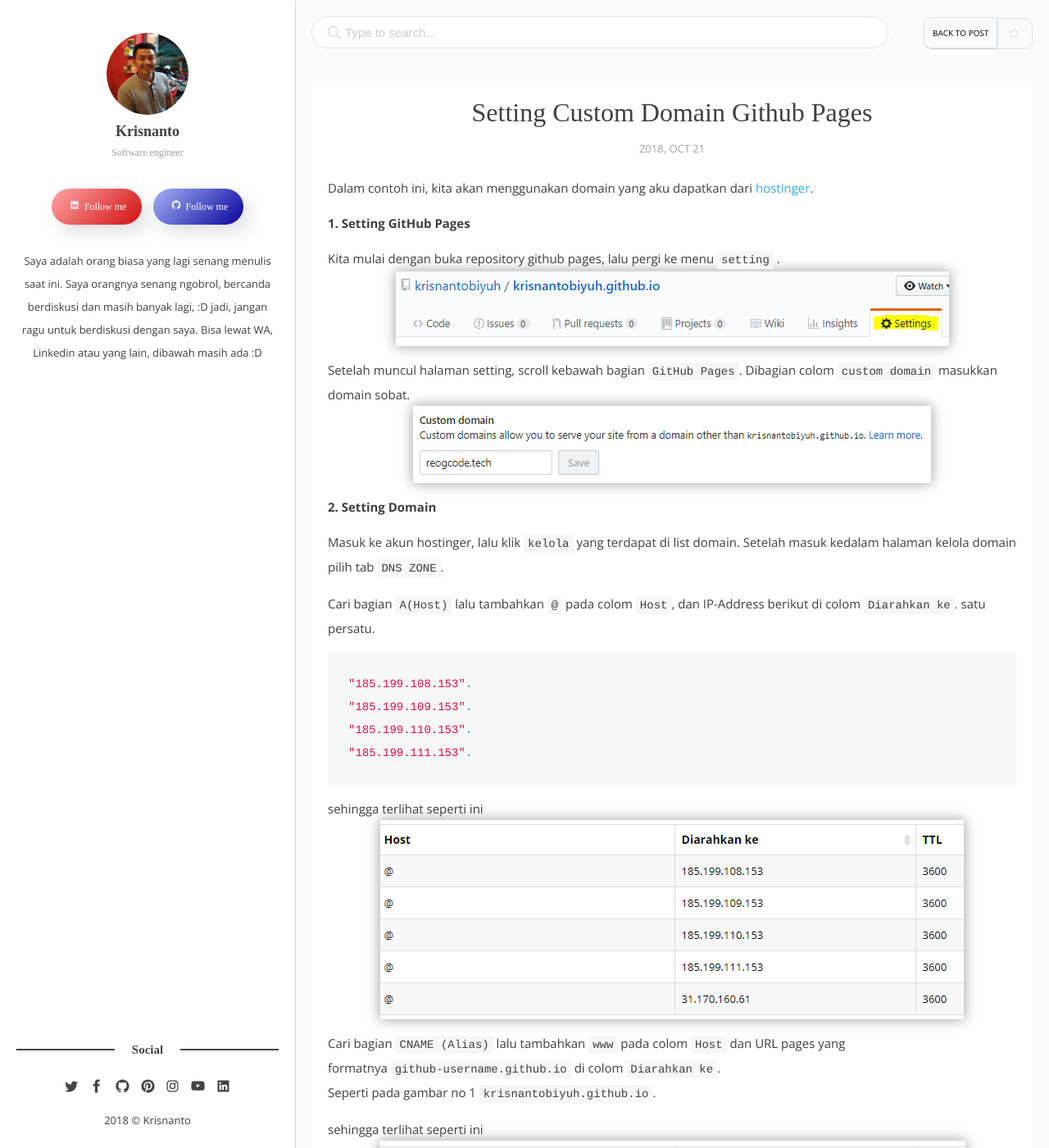
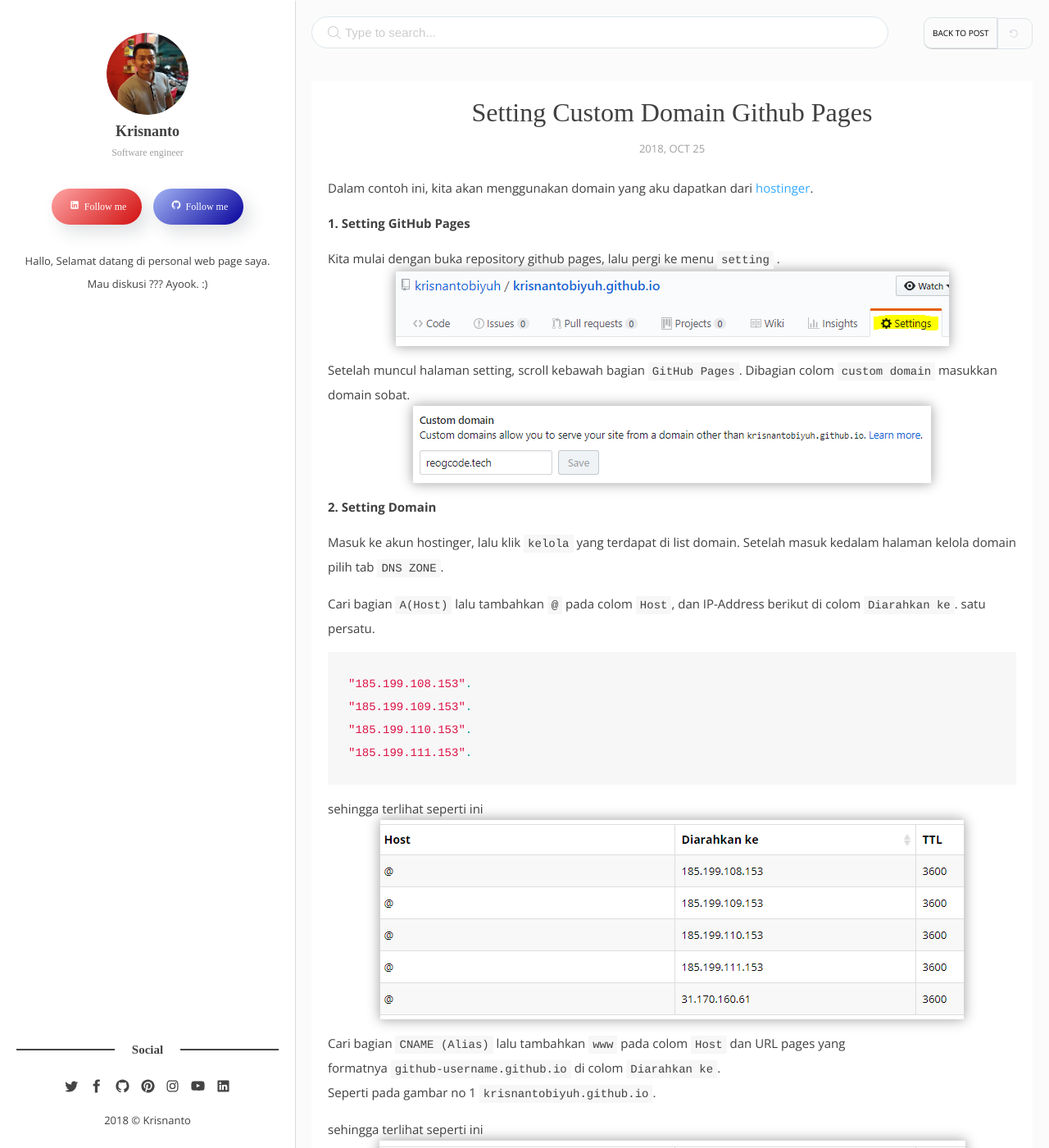
Before and after one commit to otnansirk/_myhistory, a Jekyll site: the page built from _posts/2018-10-21-setting-custom-domain-github-pages.md, in a window 1280 px wide and 1400 px high. Shown: the whole window at 82% size. Built offline with Jekyll 4.4.1, drawn with Linux system fonts in a browser that asks for light colours; some web fonts are replaced; comment, search, counter and statistics services are not loaded.

```diff
--- a/_config.yml
+++ b/_config.yml
@@ -11,11 +11,9 @@
 author-github  : krisnantobiyuh # Add your github account
 author-email   : krisnantobiyuh@gmail.com # Add your github account
 about-author   : "
-                  Saya adalah orang biasa yang lagi senang menulis saat ini.
-                  Saya orangnya senang ngobrol, bercanda berdiskusi dan masih banyak lagi, :D jadi,
-                  jangan ragu untuk berdiskusi dengan saya. Bisa lewat WA, Linkedin atau yang lain,
-                  dibawah masih ada :D
-                  "
+                  Hallo, Selamat datang di personal web page saya.
+                  Mau diskusi ??? Ayook. :)
+                 "
 
 # Social settings
 social-twitter  : krisnantobiyuh
--- a/_includes/custom-css.html
+++ b/_includes/custom-css.html
@@ -5,4 +5,9 @@
     display: block;
     width: 650;
 }
+.left-box-sadow {
+    box-shadow: 0 0 5px #d9d9d9, 0 0 15px #999999;
+    display: block;
+    width: 650;
+}
 </style>
--- a/_posts/2018-10-21-setting-custom-domain-github-pages.md
+++ b/_posts/2018-10-21-setting-custom-domain-github-pages.md
@@ -1,6 +1,6 @@
 ---
 layout : post
-data   : 2018-10-21,
+date   : 2018-10-25
 tags : ["other"]
 categories : other
 cat-image : cat-other.jpg
```
Also changed, not shown: _posts/2018-10-20-MongoDB-menggunakan-$unset-untuk-delete-field.md (+1 -1 lines), _posts/2018-10-20-MongoDB-update-element-array.md (+1 -1 lines), _posts/2018-10-20-PHP-mengatasi-curl_init()-error-ubuntu.md (+1 -1 lines), _posts/2018-10-25-Berkenalan-dengan-git-pinter.md (added, +124 -0 lines), images/git-init.jpg (added), images/git-status-after-add.JPG (added), images/git-status.jpg (added).
